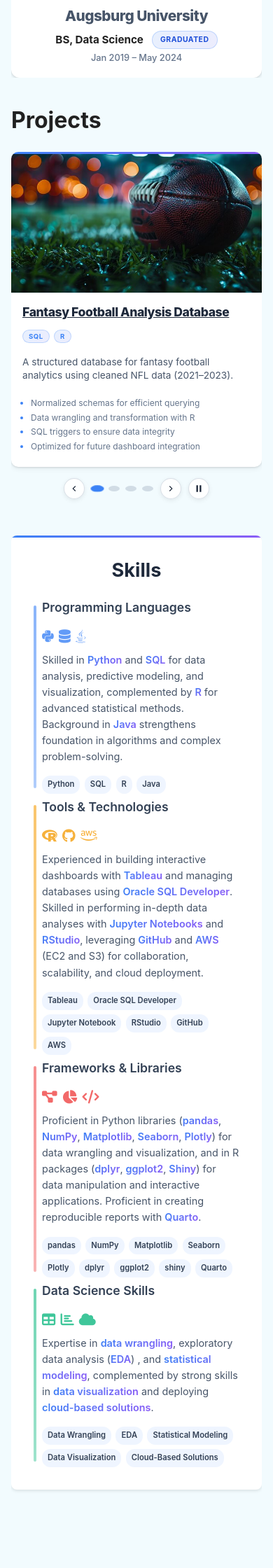
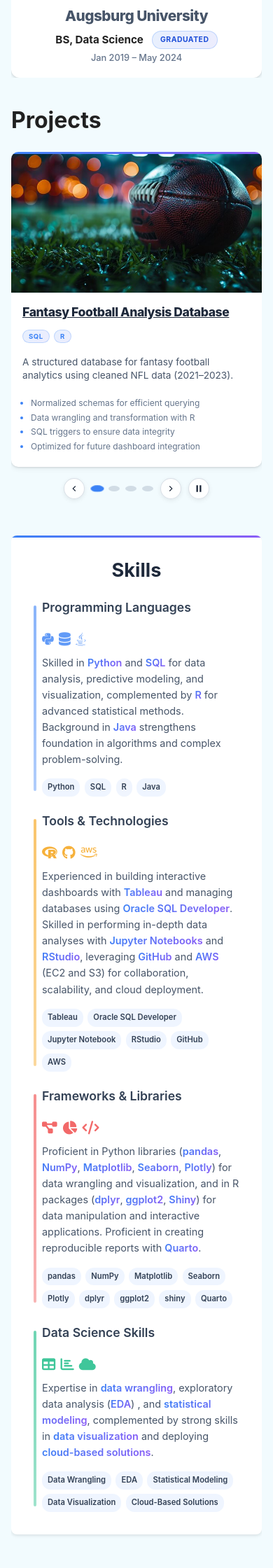
Before and after one commit to OdinLeePro/OdinLeePro.github.io, a Jekyll site: the page built from index.md, in a window 390 px wide. Shown: the part 1261-3501 px from the top of the page at 70% size. Built offline with Jekyll 4.4.1, drawn with Linux system fonts in a browser that asks for light colours; before the commit the page ends 3437 px from its top, so only the background shows below that.

Commit message:
Add files via upload

```diff
--- a/assets/css/style.scss
+++ b/assets/css/style.scss
@@ -1805,7 +1805,7 @@ including layout wrappers, base button design, hover/focus states, and style var
   /* --- Skills Section Mobile Layout ---------------------------------- */
   .skill-rows {
     grid-template-columns: 1fr;                                             // single column for phones
-    gap: .5rem;                                                              // vertical spacing
+    gap: 1.5rem;                                                           // vertical spacing
     margin-top: 1.5rem;
   }
 
@@ -1815,7 +1815,7 @@ including layout wrappers, base button design, hover/focus states, and style var
 
   .skill-row .sub-title {
     font-size: 1.1rem;                                                      // readable subtitle size
-    margin-bottom: 0.5rem;
+    margin-bottom: 0.75rem;
     padding-left: 0;                                                        // remove extra padding
   }
 
```
